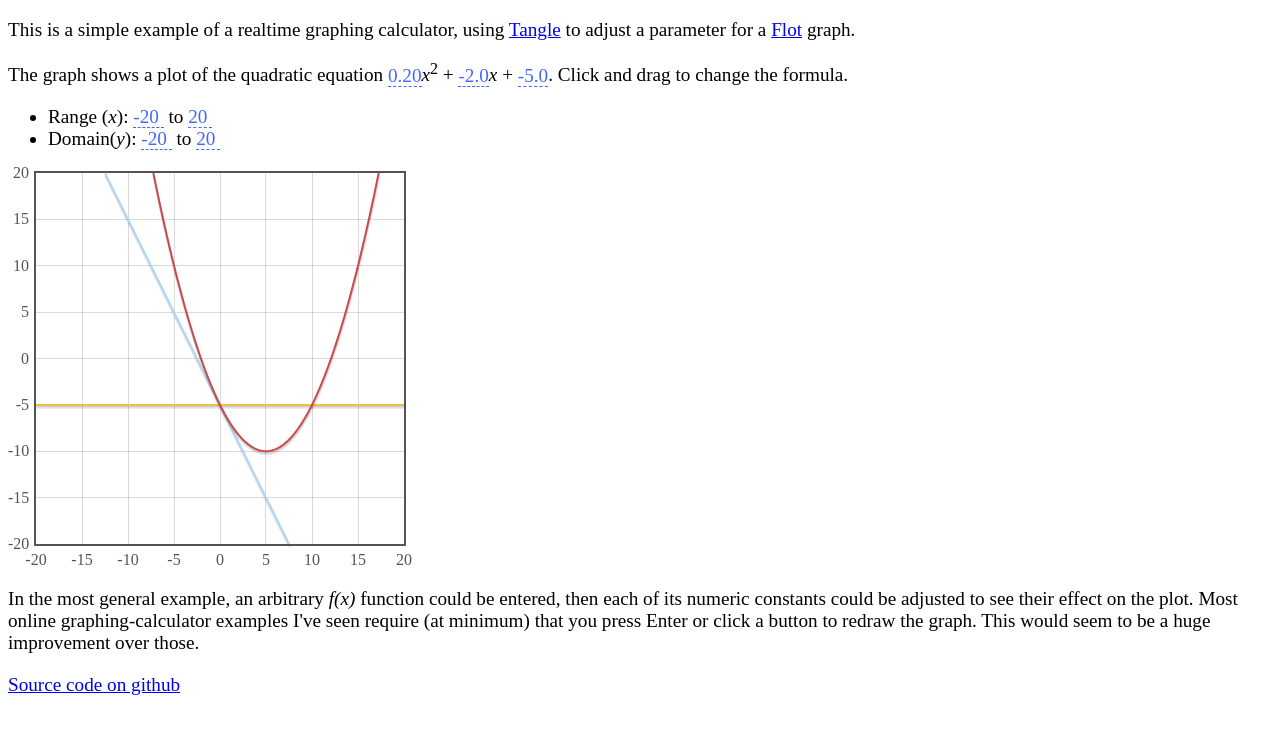
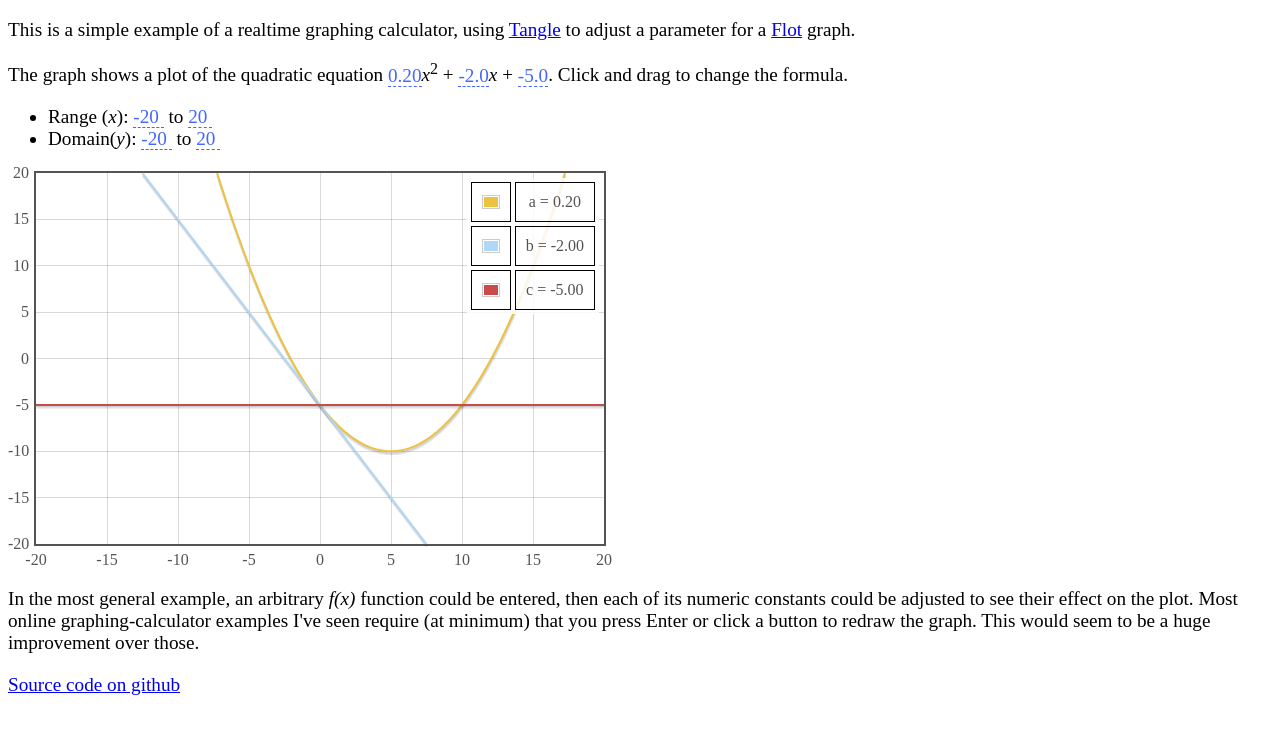
Before and after one commit to wapcaplet/matheye, a Flask app: page /graphing in a window 1280 px wide. Shown: the top 734 px of the page. Run offline with Flask 2, Linux system fonts and the light colour scheme; some libraries are stand-ins or nearby versions.

Commit message:
Add legend, expand b's range

```diff
--- a/templates/graphing.html
+++ b/templates/graphing.html
@@ -10,7 +10,7 @@
 
     <p>The graph shows a plot of the quadratic equation
     <span data-var="a" class="TKAdjustableNumber" data-min="-2.0" data-max="2.0" data-step="0.01" data-format="%.2f"></span><em>x</em><sup>2</sup> +
-    <span data-var="b" class="TKAdjustableNumber" data-min="-3.0" data-max="3.0" data-step="0.1" data-format="%.1f"></span><em>x</em> +
+    <span data-var="b" class="TKAdjustableNumber" data-min="-5.0" data-max="5.0" data-step="0.1" data-format="%.1f"></span><em>x</em> +
     <span data-var="c" class="TKAdjustableNumber" data-min="-10.0" data-max="10.0" data-step="0.1" data-format="%.1f"></span>.
     Click and drag to change the formula.
     </p>
@@ -28,7 +28,7 @@
     </ul>
 
   </div>
-  <div id="flot" style="width:400px; height:400px;"></div>
+  <div id="flot" style="width:600px; height:400px;"></div>
 
   <p>In the most general example, an arbitrary <em>f(x)</em> function could be entered, then
   each of its numeric constants could be adjusted to see their effect on the plot.
@@ -90,9 +90,9 @@
     // Redraw the graph. This could probably done more efficiently.
     function replot(a, b, c, xmin, xmax, ymin, ymax) {
       $.plot($("#flot"), [
-        cx0(c, xmin, xmax),
-        bx1_cx0(b, c, xmin, xmax),
-        ax2_bx1_cx0(a, b, c, xmin, xmax)
+        { label: "a = " + a.toFixed(2), data: ax2_bx1_cx0(a, b, c, xmin, xmax) },
+        { label: "b = " + b.toFixed(2), data: bx1_cx0(b, c, xmin, xmax) },
+        { label: "c = " + c.toFixed(2), data: cx0(c, xmin, xmax) }
       ], {
         xaxis: { min: xmin, max: xmax},
         yaxis: { min: ymin, max: ymax}
```
